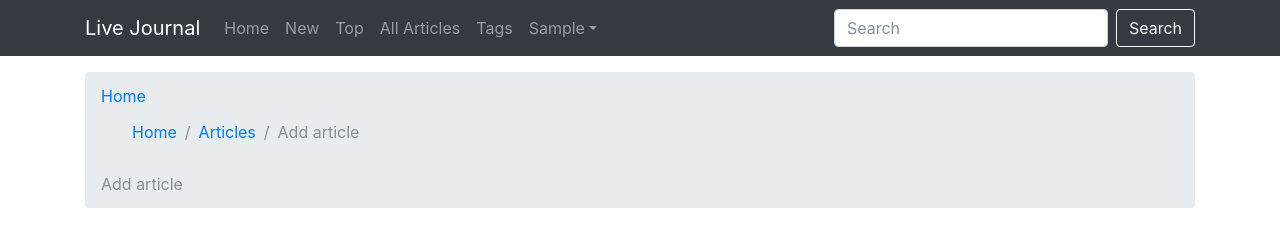
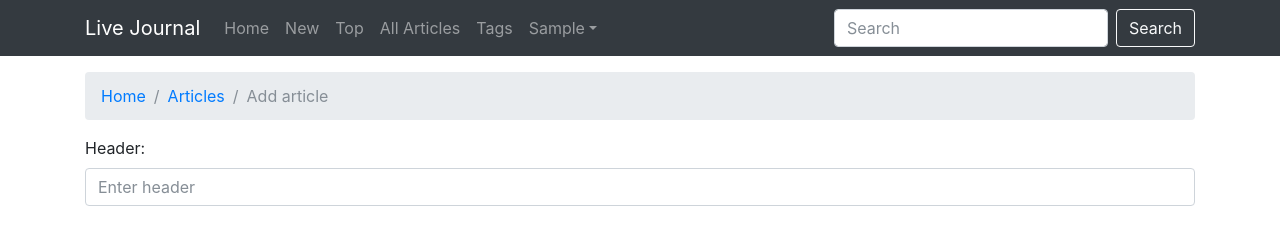
Before and after one commit to roman985475612/learning-log, a Django app: page /entry/add/ in a window 1280 px wide. Shown: the top 225 px of the page. Run offline with Django 3.2, Linux system fonts and the light colour scheme; the visitor is signed in with stand-in values (Sample User, id 1); data that the repository does not hold is empty; some libraries are stand-ins or nearby versions.

Commit message:
Fix breadcrumbs in templates

```diff
--- a/learning_logs/templates/learning_logs/entry_form.html
+++ b/learning_logs/templates/learning_logs/entry_form.html
@@ -1,15 +1,7 @@
 {% extends 'base.html' %}
 
 {% block breadcrumb %}
-<header class="container">
-  <nav aria-label="breadcrumb">
-    <ol class="breadcrumb">
-      <li class="breadcrumb-item"><a href="{% url 'learning_logs:index' %}">Home</a></li>
-      <li class="breadcrumb-item"><a href="{% url 'learning_logs:entries' %}">Articles</a></li>
-      <li class="breadcrumb-item active">{{ title }}</li>
-    </ol>
-  </nav>
-</header>
+  <li class="breadcrumb-item"><a href="{% url 'learning_logs:entries' %}">Articles</a></li>
 {% endblock %}
 
 {% block content %}
```
Also changed, not shown: learning_logs/templates/learning_logs/comment_form.html (+2 -10 lines).
